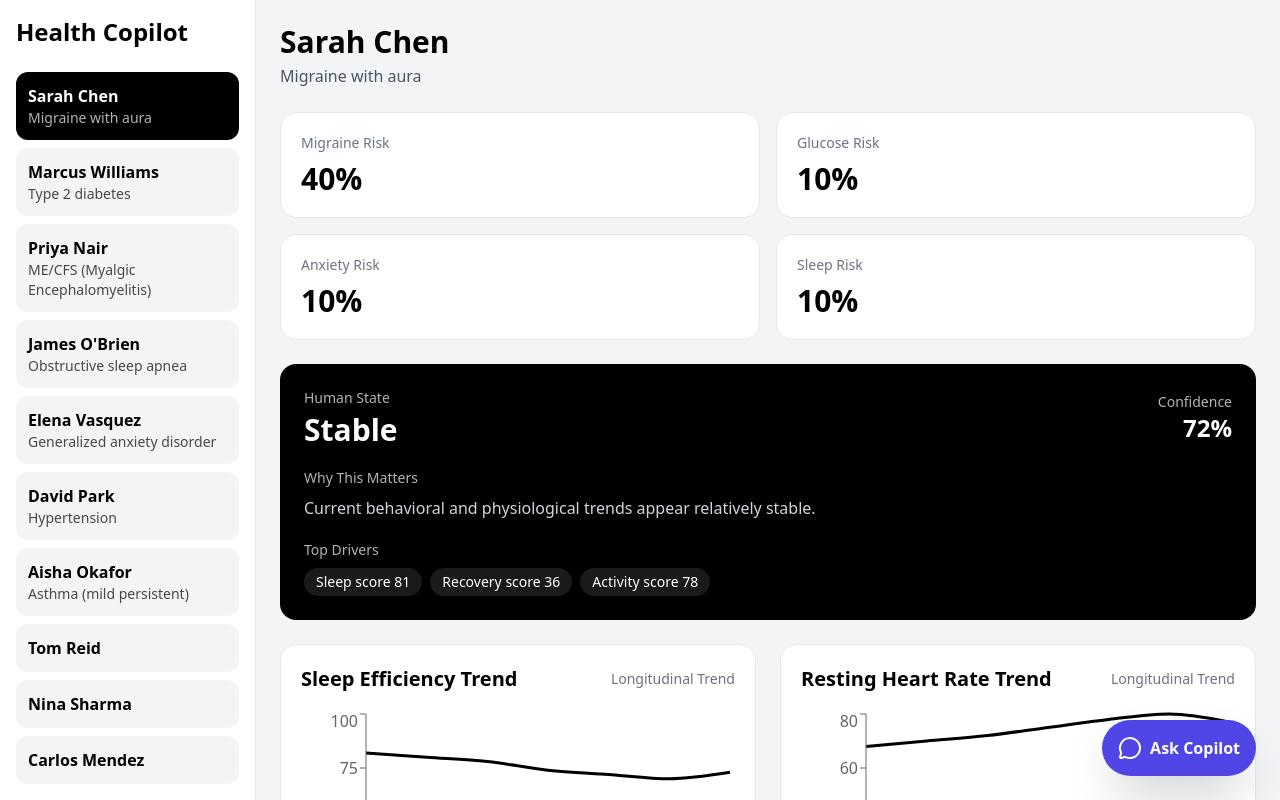
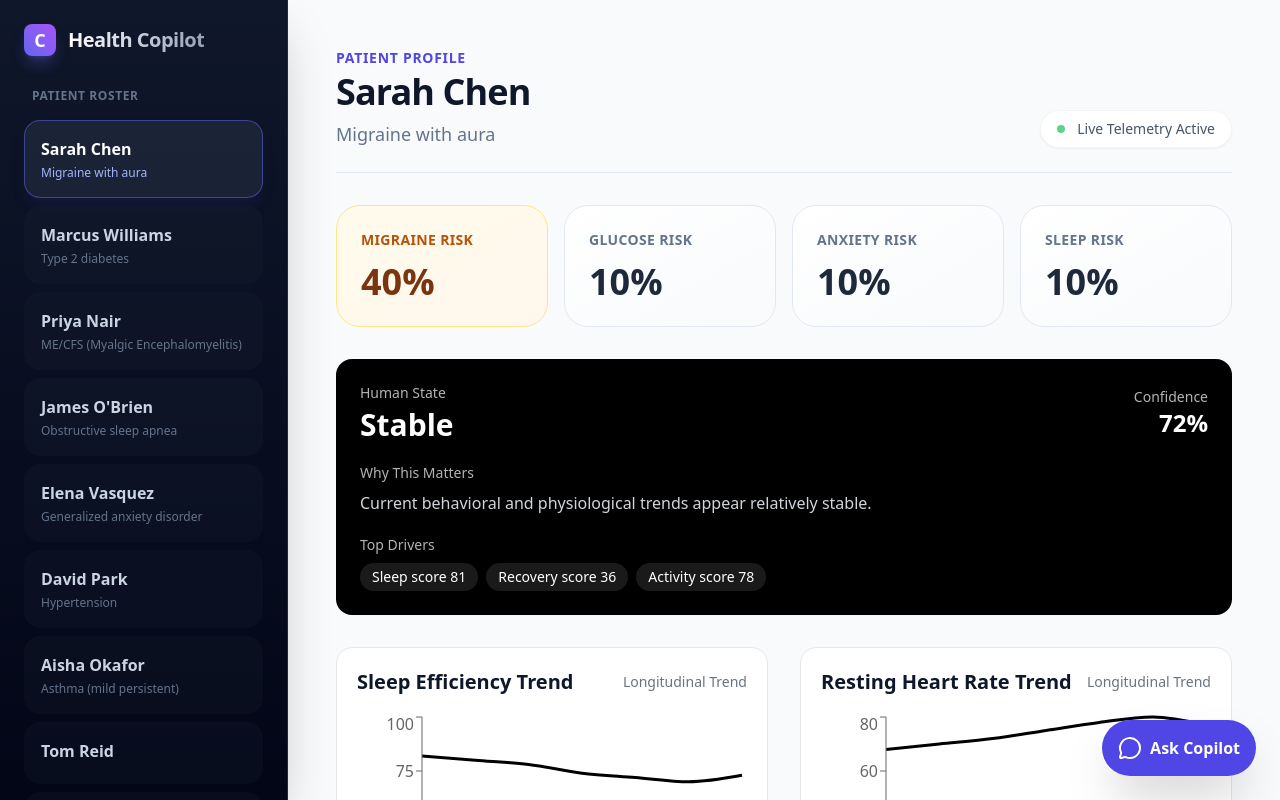
Before and after one commit to Pallavisuma/proactive-health-copilot, a Next.js app: page / in a window 1280 px wide. Built offline with nearby package versions, Linux system fonts and the light colour scheme.

Commit message:
Updated multi-agent orchestration and improvements

```diff
--- a/app/page.tsx
+++ b/app/page.tsx
@@ -67,7 +67,7 @@ export default function Home() {
 
 
   return (
-    <div className="flex h-screen bg-gray-100">
+    <div className="flex h-screen bg-slate-50 font-sans text-slate-900 selection:bg-indigo-200">
       {/* Sidebar */}
       <UserSidebar
         users={users}
@@ -76,19 +76,23 @@ export default function Home() {
       />
 
       {/* Main Content */}
-      <main className="flex-1 p-6 overflow-y-auto">
-        <div className="space-y-6">
+      <main className="flex-1 p-8 lg:p-12 overflow-y-auto">
+        <div className="max-w-7xl mx-auto space-y-8">
           {/* Header */}
+          <div className="flex flex-col md:flex-row md:items-end justify-between gap-4 border-b border-slate-200 pb-6">
             <div>
-            <h1 className="text-3xl font-bold">
+              <p className="text-sm font-semibold text-indigo-600 tracking-wider uppercase mb-1">Patient Profile</p>
+              <h1 className="text-4xl font-extrabold tracking-tight text-slate-900">
                 {dashboardData?.profile?.name}
               </h1>
-
-            <p className="text-gray-600 mt-1">
-              {
-                dashboardData?.profile?.condition
-              }
+              <p className="text-slate-500 mt-2 text-lg">
+                {dashboardData?.profile?.condition}
               </p>
+            </div>
+            <div className="flex items-center gap-3 bg-white px-4 py-2 rounded-full shadow-sm border border-slate-100">
+              <div className="w-2 h-2 rounded-full bg-green-500 animate-pulse" />
+              <span className="text-sm font-medium text-slate-600">Live Telemetry Active</span>
+            </div>
           </div>
 
           {/* Risk Cards */}
@@ -101,7 +105,7 @@ export default function Home() {
             healthTwin={dashboardData?.healthState}
           />
 
-          <div className="grid grid-cols-2 gap-6">
+          <div className="grid grid-cols-1 lg:grid-cols-2 gap-8">
             <TrendChart
               title="Sleep Efficiency Trend"
               data={sleepTrend}
@@ -115,11 +119,14 @@ export default function Home() {
             />
           </div>
 
+          <div className="grid grid-cols-1 xl:grid-cols-3 gap-8">
             {/* Proactive Feed */}
-          <div>
-            <h2 className="text-2xl font-bold mb-4">
+            <div className="xl:col-span-2 space-y-6">
+              <div className="flex items-center gap-2 mb-4">
+                <h2 className="text-2xl font-bold tracking-tight">
                   Proactive Insights
                 </h2>
+              </div>
 
               <CustomAlertSettings
                 onSimulateAlert={(msg) => {
@@ -146,8 +153,12 @@ export default function Home() {
                 }
                 alerts={dashboardData?.alerts || []}
               />
+            </div>
 
+            {/* Timeline */}
+            <div className="xl:col-span-1">
               <TimelineFeed />
+            </div>
           </div>
         </div>
       </main>
--- a/components/RiskCards.tsx
+++ b/components/RiskCards.tsx
@@ -27,21 +27,36 @@ export default function RiskCards({
   ];
 
   return (
-    <div className="grid grid-cols-2 gap-4">
-      {cards.map((card) => (
+    <div className="grid grid-cols-2 lg:grid-cols-4 gap-4">
+      {cards.map((card) => {
+        const isHigh = card.value > 50;
+        const isMedium = card.value > 25 && card.value <= 50;
+
+        return (
           <div
             key={card.label}
-          className="bg-white rounded-2xl p-5 border"
+            className={`rounded-3xl p-6 border transition-all duration-300 hover:shadow-lg ${
+              isHigh
+                ? "bg-gradient-to-br from-rose-50 to-rose-100 border-rose-200"
+                : isMedium
+                  ? "bg-gradient-to-br from-amber-50 to-orange-50 border-amber-200"
+                  : "bg-gradient-to-br from-white to-slate-50 border-slate-200"
+            }`}
           >
-          <div className="text-gray-500 text-sm">
+            <div className={`text-sm font-semibold tracking-wide uppercase ${
+              isHigh ? "text-rose-700" : isMedium ? "text-amber-700" : "text-slate-500"
+            }`}>
               {card.label}
             </div>
 
-          <div className="text-3xl font-bold mt-2">
+            <div className={`text-4xl font-extrabold mt-3 ${
+              isHigh ? "text-rose-900" : isMedium ? "text-amber-900" : "text-slate-800"
+            }`}>
               {card.value}%
             </div>
           </div>
-      ))}
+        );
+      })}
     </div>
   );
 }
--- a/components/UserSidebar.tsx
+++ b/components/UserSidebar.tsx
@@ -12,26 +12,32 @@ export default function UserSidebar({
   onSelect,
 }: Props) {
   return (
-    <div className="w-64 border-r border-gray-200 h-screen p-4 overflow-y-auto bg-white">
-      <h1 className="text-2xl font-bold mb-6">
-        Health Copilot
-      </h1>
+    <div className="w-72 border-r border-slate-800 h-screen p-6 overflow-y-auto bg-gradient-to-b from-slate-900 to-slate-950 text-white flex flex-col shadow-2xl z-10 relative">
+      <div className="flex items-center gap-3 mb-8">
+        <div className="w-8 h-8 rounded-lg bg-gradient-to-tr from-indigo-500 to-purple-500 flex items-center justify-center shadow-lg shadow-indigo-500/30">
+          <span className="font-bold text-lg">C</span>
+        </div>
+        <h1 className="text-xl font-bold tracking-tight bg-clip-text text-transparent bg-gradient-to-r from-white to-slate-400">
+          Health Copilot
+        </h1>
+      </div>
 
+      <div className="text-xs font-semibold text-slate-500 uppercase tracking-wider mb-4 px-2">Patient Roster</div>
       <div className="space-y-2">
         {users.map((user) => (
           <button
             key={user.id}
             onClick={() => onSelect(user.id)}
-            className={`w-full text-left p-3 rounded-xl transition ${selectedUser === user.id
-                ? "bg-black text-white"
-                : "bg-gray-100 hover:bg-gray-200"
+            className={`w-full text-left p-4 rounded-2xl transition-all duration-300 border ${selectedUser === user.id
+                ? "bg-slate-800/80 border-indigo-500/50 shadow-lg shadow-indigo-900/20"
+                : "bg-slate-800/20 border-transparent hover:bg-slate-800/50 hover:border-slate-700"
               }`}
           >
-            <div className="font-semibold">
+            <div className={`font-semibold ${selectedUser === user.id ? "text-white" : "text-slate-300"}`}>
               {user.name}
             </div>
 
-            <div className="text-sm opacity-70">
+            <div className={`text-xs mt-1 line-clamp-1 ${selectedUser === user.id ? "text-indigo-300" : "text-slate-500"}`}>
               {user.condition}
             </div>
           </button>
```
Lines whose indentation alone changed are shown as unchanged.
